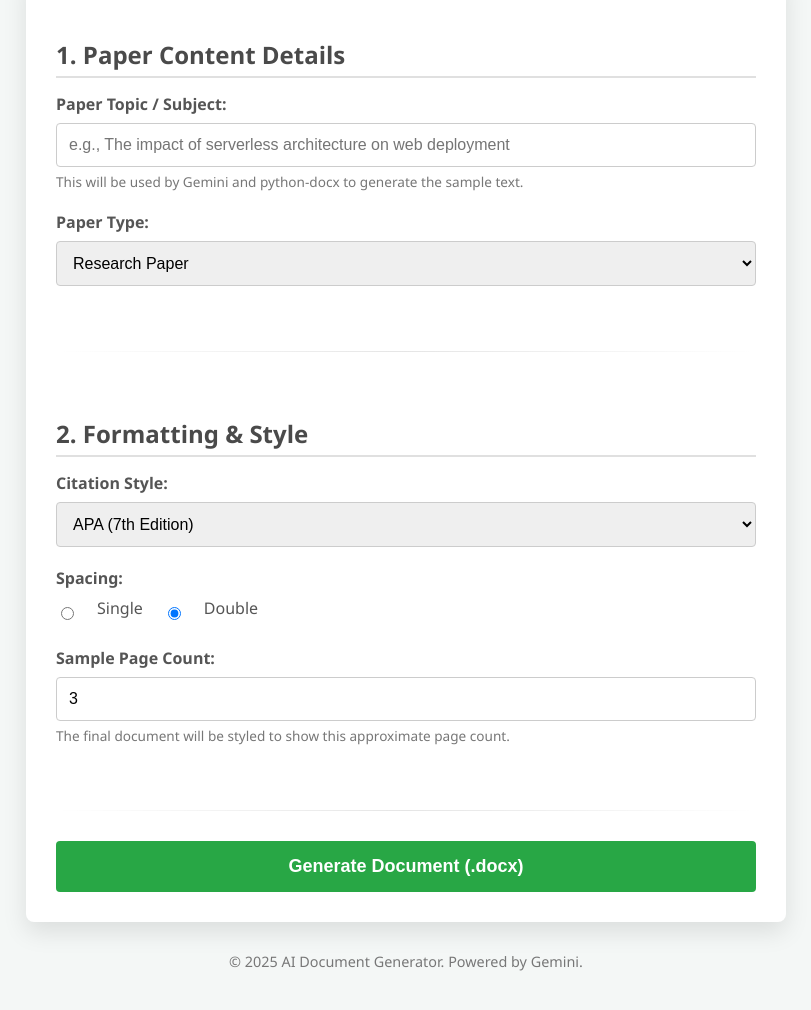
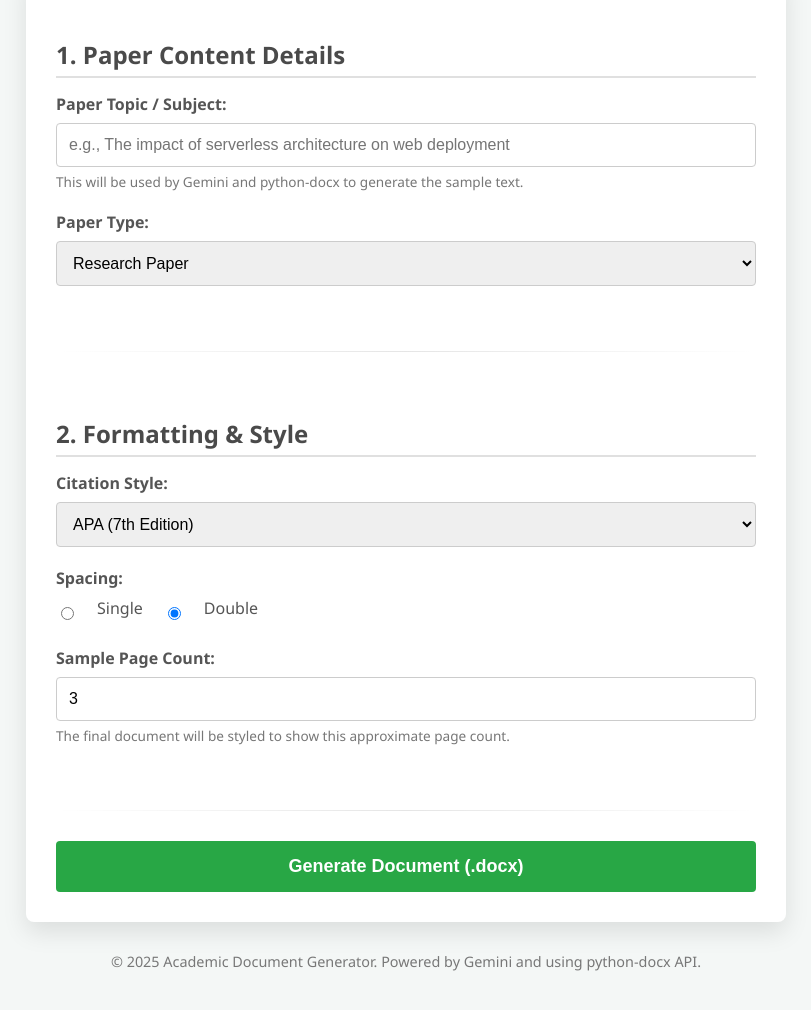
Before and after one commit to Jacob-Rutter22/csc180-final-project, a plain HTML site: page index.html in a window 1280 px wide. Shown: the part 235-1245 px from the top of the page, without its empty margins (234-1045 px from the left). Drawn offline with Linux system fonts and the light colour scheme.

Commit message:
Update index.html

```diff
--- a/index.html
+++ b/index.html
@@ -75,7 +75,7 @@
     </main>
 
     <footer>
-        <p>&copy; 2025 AI Document Generator. Powered by Gemini.</p>
+        <p>&copy; 2025 Academic Document Generator. Powered by Gemini and using python-docx API.</p>
     </footer>
 
     <script src="script.js"></script>
```
